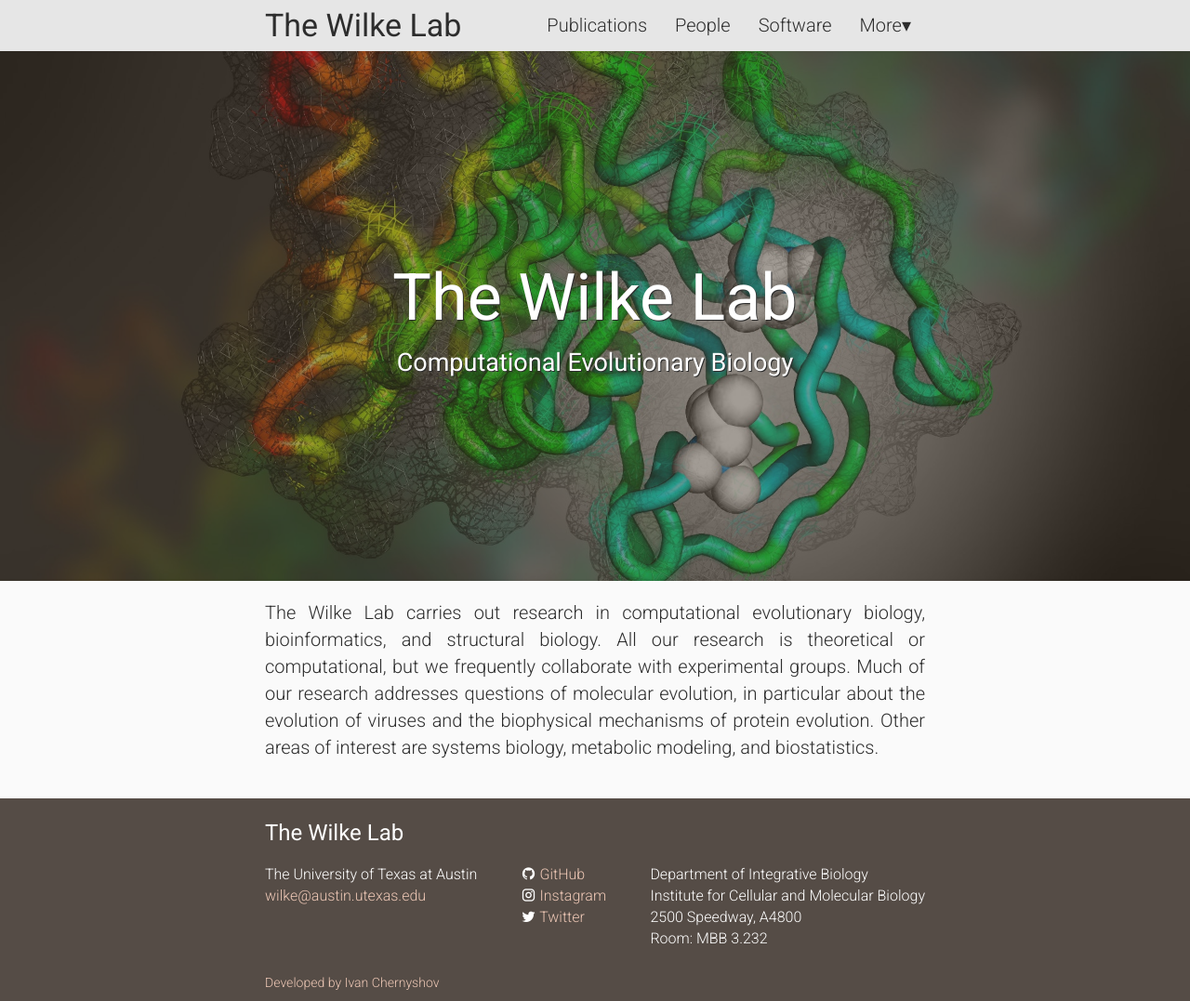
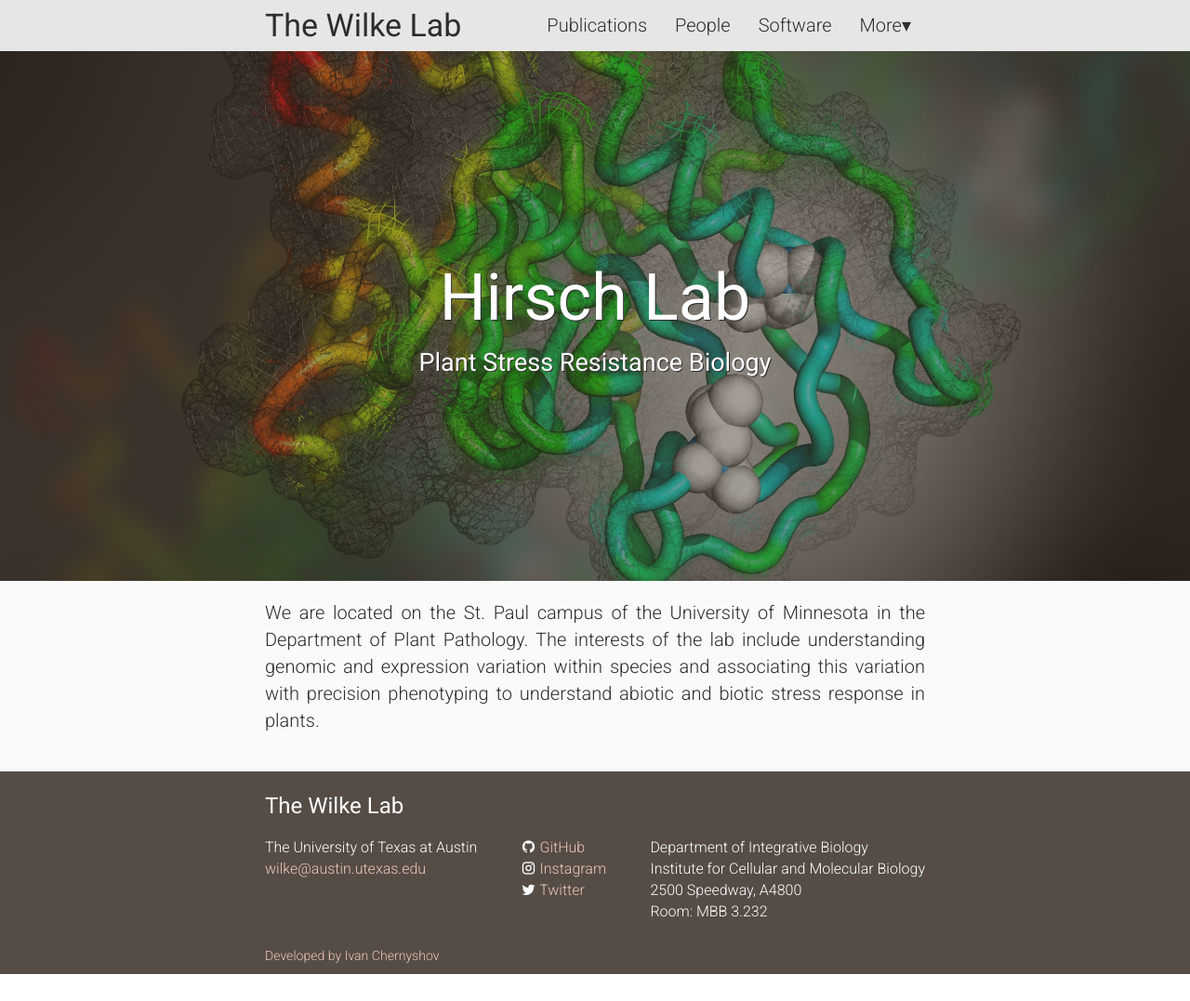
Before and after one commit to hallx833/hallx833.github.io, a Jekyll site: the page built from index.html, in a window 1280 px wide. Shown: the whole page at 93% size. Built offline with Jekyll 4.4.1, drawn with Linux system fonts in a browser that asks for light colours; nearby versions of some CDN libraries; after the commit the page ends 1048 px from its top, so only the background shows below that.

Commit message:
updated site

```diff
--- a/index.html
+++ b/index.html
@@ -6,15 +6,11 @@ image: /img/enzyme_cover.jpg
 <div class="main-img-wrap">
   <div class="main-img" style="background-image: url({{ page.image | prepend: site.baseurl }});"></div>
   <div class="main-text">
-    <h1>The Wilke Lab</h1>
-    <h3>Computational Evolutionary Biology</h3>
+    <h1>Hirsch Lab</h1>
+    <h3>Plant Stress Resistance Biology</h3>
   </div>
 </div>
 
 <div class="about">
-  <p>The Wilke Lab carries out research in computational evolutionary biology, bioinformatics, and structural biology.
-    All our research is theoretical or computational, but we frequently collaborate with experimental groups. Much of
-    our research addresses questions of molecular evolution, in particular about the evolution of viruses and the
-    biophysical mechanisms of protein evolution. Other areas of interest are systems biology, metabolic modeling, and
-    biostatistics. </p>
+  <p>We are located on the St. Paul campus of the University of Minnesota in the Department of Plant Pathology. The interests of the lab include understanding genomic and expression variation within species and associating this variation with precision phenotyping to understand abiotic and biotic stress response in plants. </p>
 </div>
```
